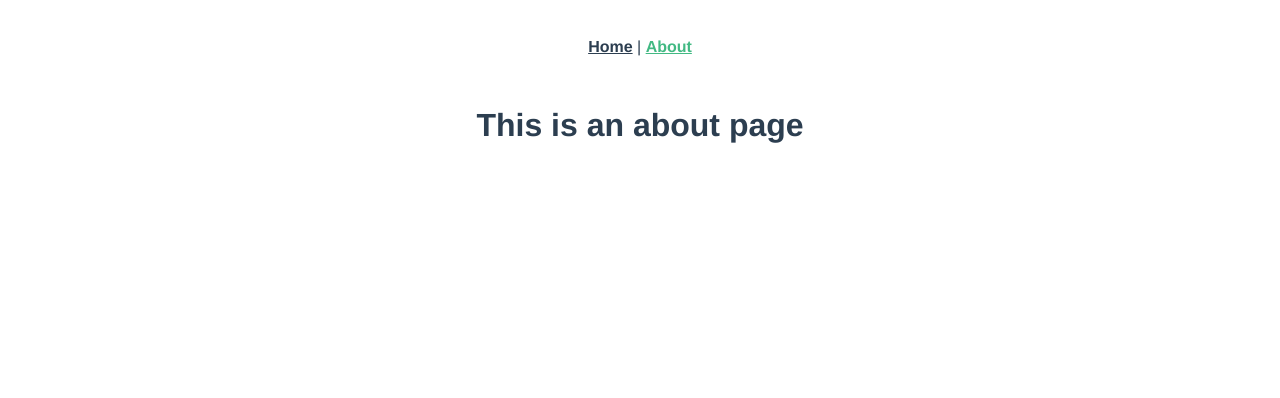
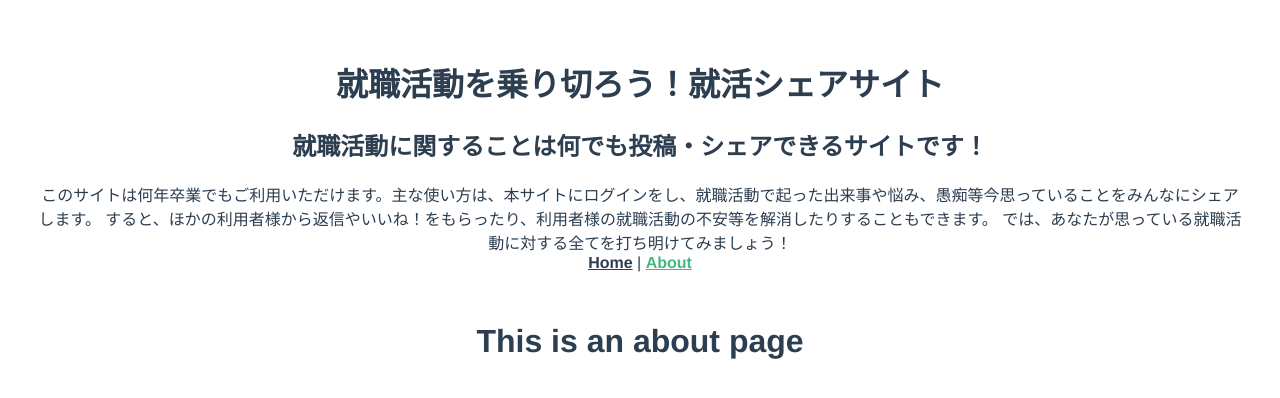
Before and after one commit to Peaches1423/peaches, a Vue app: page /about in a window 1280 px wide. Shown: the top 398 px of the page. Built offline with nearby package versions, Linux system fonts and the light colour scheme.

Commit message:
タイトルと説明

```diff
--- a/src/App.vue
+++ b/src/App.vue
@@ -1,6 +1,13 @@
 <template>
   <div id="app">
     <div id="nav">
+      <h1>就職活動を乗り切ろう！就活シェアサイト</h1>
+      <h2>就職活動に関することは何でも投稿・シェアできるサイトです！</h2>
+      <div>
+        このサイトは何年卒業でもご利用いただけます。主な使い方は、本サイトにログインをし、就職活動で起った出来事や悩み、愚痴等今思っていることをみんなにシェアします。
+        すると、ほかの利用者様から返信やいいね！をもらったり、利用者様の就職活動の不安等を解消したりすることもできます。
+        では、あなたが思っている就職活動に対する全てを打ち明けてみましょう！
+      </div>
       <router-link to="/">Home</router-link> |
       <router-link to="/about">About</router-link>
     </div>
```
